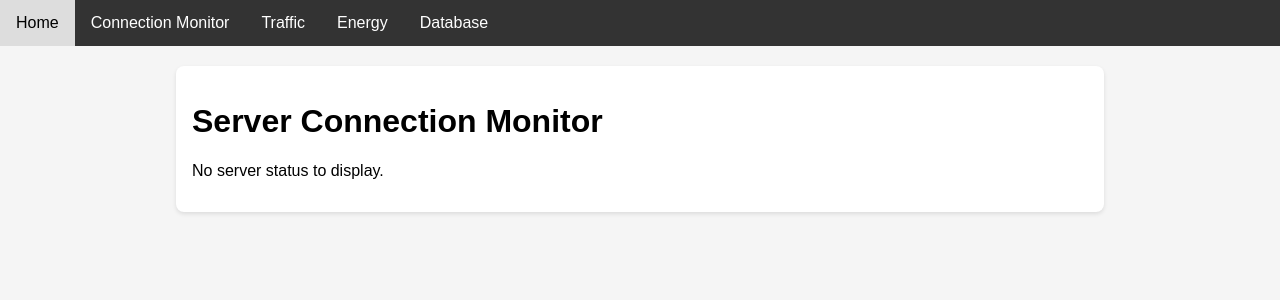
After one commit to sunjong3662/KU_CTF_XXE, a Flask app: template templates/connection_monitor.html in a window 1280 px wide. The commit adds this page. Shown: the top 300 px of the page. Run offline with Flask 3, Linux system fonts and the light colour scheme; the template is opened without the code that fills it, so the values that code supplies are empty.

Commit message:
changed the all file

```diff
--- a/app.py
+++ b/app.py
@@ -27,39 +27,39 @@ def traffic():
     return render_template('traffic.html', video_src=video_src)
 
 
-# 도시 안전도 점검 설정 버튼을 눌렀을 때 safety.html로 이동
 @app.route('/connect', methods=['GET', 'POST'])
-def safety():
-    response_data = "No data received"
+def connect():
+    server_statuses = []
     if request.method == 'POST':
         xml_data = request.form['connect_settings']
-        # XXE 취약점이 있는지 검사하고, 안전하게 XML을 파싱합니다.
-        # 이 예시에서는 의도적으로 XXE 취약점을 허용하는 설정을 사용합니다.
+        # XXE 취약점을 이용하여 파싱 설정
         parser = etree.XMLParser(load_dtd=True, no_network=False, resolve_entities=True)
         try:
-            # 받은 XML 데이터를 파싱합니다.
             doc = etree.fromstring(xml_data.encode(), parser=parser)
-            # 내부 네트워크 스캐닝을 위해 특정 태그(예: <scanUrl>) 내의 데이터를 사용합니다.
-            scan_url = doc.xpath('//scanUrl/text()')
-            if scan_url:
-                # 내부 또는 외부 자원에 대한 요청을 시뮬레이션합니다.
-                # 경고: 실제 환경에서는 외부 요청을 보내는 것이 위험할 수 있습니다.
-                response = requests.get(scan_url[0])
-                response_data = f"Scanned URL {scan_url[0]}: {response.status_code}, {response.text[:100]}"
-            else:
-                response_data = "No scan URL found in XML data"
+            # <server> 태그 내의 각 서버 정보를 파싱
+            for server in doc.findall('.//server'):
+                server_name = server.find('name').text
+                server_url = server.find('url').text
+                try:
+                    # 각 서버 URL에 대한 상태 체크를 시뮬레이션
+                    response = requests.get(server_url, timeout=5)
+                    status = "Connected" if response.status_code == 200 else "Disconnected"
+                except Exception:
+                    status = "Disconnected"
+                server_statuses.append((server_name, status))
         except Exception as e:
-            response_data = f"Error processing XML data: {str(e)}"
+            return f"Error processing XML data: {str(e)}", 400
     else:
-        response_data = "Submit XML data for internal network scanning"
+        # POST 요청이 아닌 경우, 빈 상태 정보를 전달
+        server_statuses = [("Server A", "Unknown"), ("Server B", "Unknown"), ("Server C", "Unknown")]
 
-    # 응답 데이터를 safety.html 템플릿에 전달하지 않고, 직접 응답 문자열을 생성하여 반환합니다.
-    return make_response(response_data, 200)
+    # connection_monitor.html 템플릿으로 상태 정보를 전달
+    return render_template('connection_monitor.html', server_statuses=server_statuses)
 
 
-@app.route('/energy')
+@app.route('/safety')
 def energy():
-    return render_template('energy.html')
+    return render_template('safety.html')
 
 @app.route('/db', methods=['GET', 'POST'])
 def db():
--- /dev/null
+++ b/templates/connection_monitor.html
@@ -0,0 +1,76 @@
+<!DOCTYPE html>
+<html lang="en">
+<head>
+    <meta charset="UTF-8">
+    <meta name="viewport" content="width=device-width, initial-scale=1.0">
+    <title>Server Connection Monitor</title>
+    <style>
+        body, html {
+            margin: 0;
+            font-family: Arial, sans-serif;
+            background-color: #f5f5f5;
+        }
+        .navbar {
+            background-color: #333;
+            overflow: hidden;
+        }
+        .navbar a {
+            float: left;
+            display: block;
+            color: white;
+            text-align: center;
+            padding: 14px 16px;
+            text-decoration: none;
+        }
+        .navbar a:hover {
+            background-color: #ddd;
+            color: black;
+        }
+        .container {
+            padding: 16px;
+            background-color: white;
+            width: 70%;
+            margin: 20px auto;
+            border-radius: 8px;
+            box-shadow: 0 2px 4px rgba(0,0,0,0.1);
+        }
+        .server-status {
+            margin-bottom: 10px;
+            padding: 10px;
+            background-color: #e9e9e9;
+            border-radius: 5px;
+        }
+        .connected {
+            color: green;
+        }
+        .disconnected {
+            color: red;
+        }
+        .unknown {
+            color: gray;
+        }
+    </style>
+</head>
+<body>
+    <div class="navbar">
+        <a href="/">Home</a>
+        <a href="/connect">Connection Monitor</a>
+        <a href="/traffic">Traffic</a>
+        <a href="/energy">Energy</a>
+        <a href="/db">Database</a>
+    </div>
+
+    <div class="container">
+        <h1>Server Connection Monitor</h1>
+        <div>
+            {% for server_name, status in server_statuses %}
+                <div class="server-status {{status|lower}}">
+                    <strong>{{ server_name }}</strong>: <span class="{{status|lower}}">{{ status }}</span>
+                </div>
+            {% else %}
+                <p>No server status to display.</p>
+            {% endfor %}
+        </div>
+    </div>
+</body>
+</html>
--- a/templates/db.html
+++ b/templates/db.html
@@ -98,7 +98,7 @@
         <a href="/">Home</a>
         <a href="/traffic">Traffic</a>
         <a href="/connect">Connect</a>
-        <a href="/energy">Energy</a>
+        <a href="/safety">Safety</a>
         <a href="/db">Database</a>
     </div>
 
--- a/templates/index.html
+++ b/templates/index.html
@@ -67,9 +67,9 @@
 <div class="container">
     <h1 class="title">도시 관리 서버에 오신걸 환영합니다!</h1>
     <!-- 설정 버튼들 -->
-    <a class="button" href="/traffic">교통 상황 관리 설정</a>
+    <a class="button" href="/traffic">교통 상황 관리</a>
     <a class="button" href="/connect">도시 관리 서버 간 연결 확인</a>
-    <a class="button" href="/energy">에너지 관리 설정</a>
+    <a class="button" href="/safety">도시 안전 관리 시스템 관리</a>
     <a class="button" href="/db">DB 관리</a>
 </div>
 
--- a/templates/connect.html
+++ b/templates/safety.html
@@ -81,7 +81,7 @@
         <a href="/">Home</a>
         <a href="/traffic">Traffic</a>
         <a href="/connect">Connect</a>
-        <a href="/energy">Energy</a>
+        <a href="/safety">Safety</a>
         <a href="/db">Database</a>
     </div>
 
--- a/templates/traffic.html
+++ b/templates/traffic.html
@@ -95,7 +95,7 @@
         <a href="/">Home</a>
         <a href="/traffic">Traffic</a>
         <a href="/connect">Connect</a>
-        <a href="/energy">Energy</a>
+        <a href="/safety">Safety</a>
         <a href="/db">Database</a>
     </div>
     <div class="container">
```
